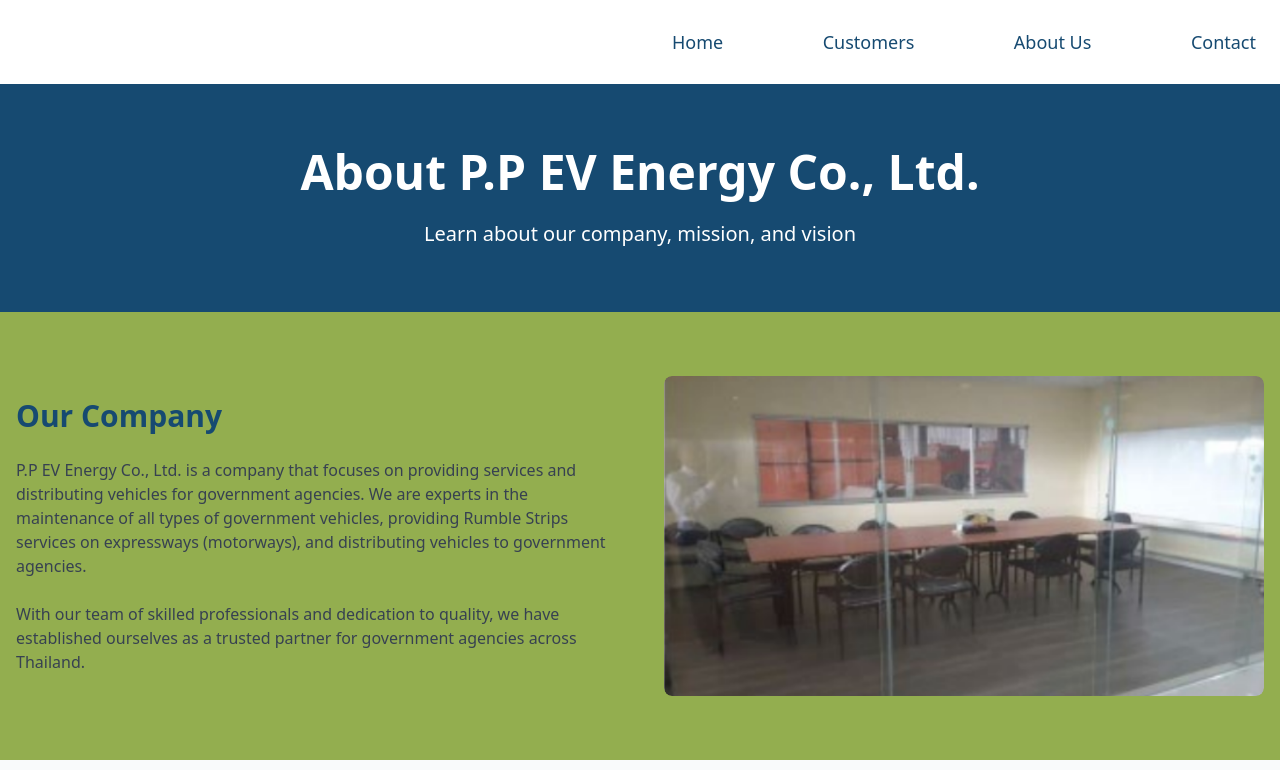
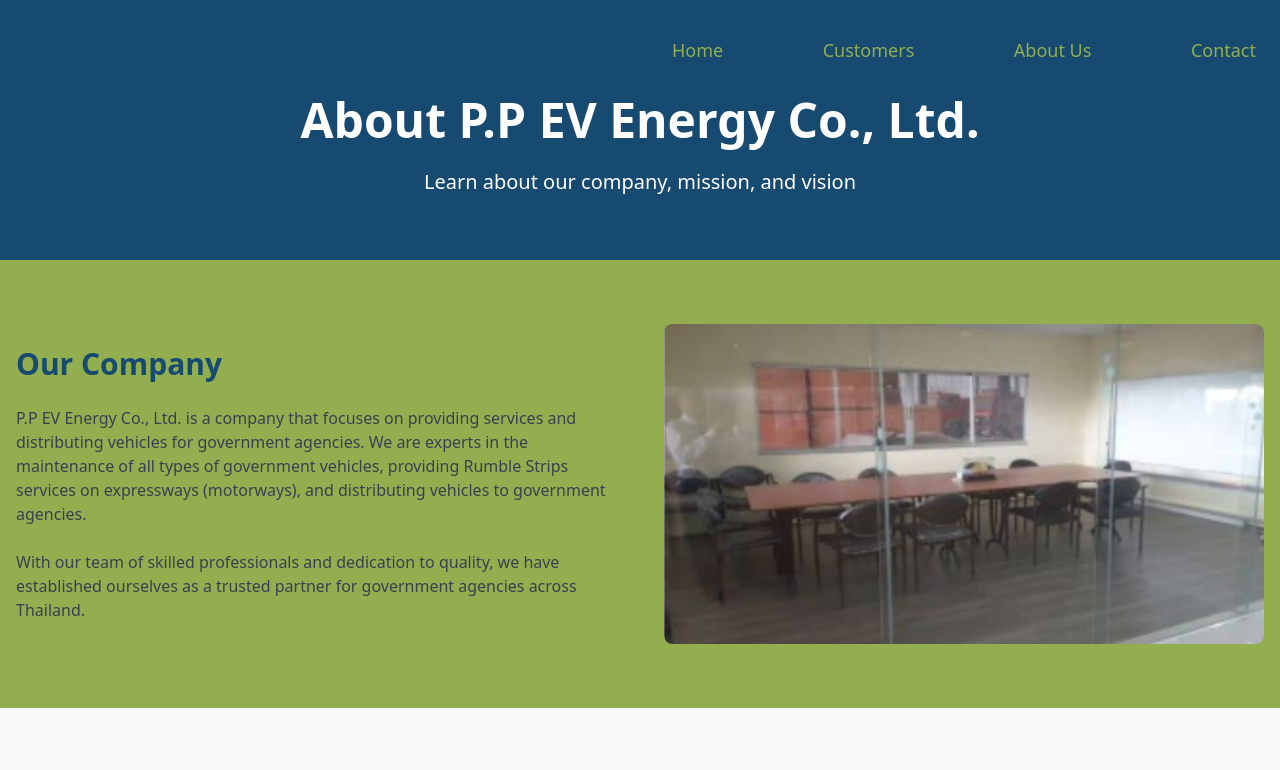
Before and after one commit to baifengheixi/ppev, a Next.js app: page /about in a window 1280 px wide. Shown: the top 770 px of the page. Built offline with nearby package versions, Linux system fonts and the light colour scheme.

Commit message:
style: make navbar fixed and adjust page padding for improved layout

```diff
--- a/src/app/about/page.tsx
+++ b/src/app/about/page.tsx
@@ -5,7 +5,7 @@
   return (
     <div className="flex flex-col min-h-screen">
       {/* Hero Section */}
-      <section className="bg-primary text-white py-16">
+      <section className="bg-primary text-white py-16 pt-24">
         <div className="container mx-auto px-4">
           <h1 className="text-4xl md:text-5xl font-bold mb-6 text-center">About P.P EV Energy Co., Ltd.</h1>
           <p className="text-xl max-w-4xl mx-auto text-center">
--- a/src/app/customers/page.tsx
+++ b/src/app/customers/page.tsx
@@ -5,7 +5,7 @@
   return (
     <div className="flex flex-col min-h-screen">
       {/* Hero Section */}
-      <section className="bg-primary text-white py-16">
+      <section className="bg-primary text-white py-16 pt-24">
         <div className="container mx-auto px-4">
           <h1 className="text-4xl md:text-5xl font-bold mb-6 text-center">Our Main Customers</h1>
           <p className="text-xl max-w-4xl mx-auto text-center">
--- a/src/app/page.tsx
+++ b/src/app/page.tsx
@@ -5,7 +5,7 @@
   return (
     <div className="flex flex-col min-h-screen">
       {/* Hero Section */}
-      <section className="relative text-primary pt-0 pb-16 md:pb-24 overflow-hidden">
+      <section className="relative text-primary pt-24 pb-16 md:pb-24 overflow-hidden">
         {/* Background Image with Overlay */}
         <div className="absolute inset-0 z-0">
           <Image
--- a/src/components/Navbar.tsx
+++ b/src/components/Navbar.tsx
@@ -11,8 +11,8 @@
   };
 
   return (
-    <nav className="bg-white text-primary">
-      <div className="container mx-auto px-4 py-3">
+    <nav className="fixed w-full bg-transparent text-white z-50">
+      <div className="container mx-auto px-4 py-5">
         <div className="flex justify-between items-center">
           <div className="flex items-center">
             <Link href="/" className="flex items-center">
@@ -32,15 +32,15 @@
           <div className="md:hidden">
             <button
               onClick={toggleMenu}
-              className="text-white focus:outline-none"
+              className="focus:outline-none"
               aria-label="Toggle menu"
             >
               {isOpen ? (
-                <svg className="w-6 h-6" fill="none" stroke="currentColor" viewBox="0 0 24 24" xmlns="http://www.w3.org/2000/svg">
+                <svg className="w-6 h-6 text-secondary" fill="none" stroke="currentColor" viewBox="0 0 24 24" xmlns="http://www.w3.org/2000/svg">
                   <path strokeLinecap="round" strokeLinejoin="round" strokeWidth={2} d="M6 18L18 6M6 6l12 12" />
                 </svg>
               ) : (
-                <svg className="w-6 h-6" fill="none" stroke="currentColor" viewBox="0 0 24 24" xmlns="http://www.w3.org/2000/svg">
+                <svg className="w-6 h-6 text-secondary" fill="none" stroke="currentColor" viewBox="0 0 24 24" xmlns="http://www.w3.org/2000/svg">
                   <path strokeLinecap="round" strokeLinejoin="round" strokeWidth={2} d="M4 6h16M4 12h16M4 18h16" />
                 </svg>
               )}
@@ -69,7 +69,7 @@
   return (
     <Link
       href={href}
-      className="hover:text-secondary transition-colors text-lg font-medium px-2 py-1"
+      className="hover:text-secondary transition-colors text-lg font-medium px-2 py-1 text-secondary"
     >
       {label}
     </Link>
@@ -89,7 +89,7 @@
   return (
     <Link
       href={href}
-      className="block py-2 hover:text-secondary transition-colors"
+      className="block py-2 hover:text-secondary transition-colors text-secondary"
       onClick={onClick}
     >
       {label}
```
